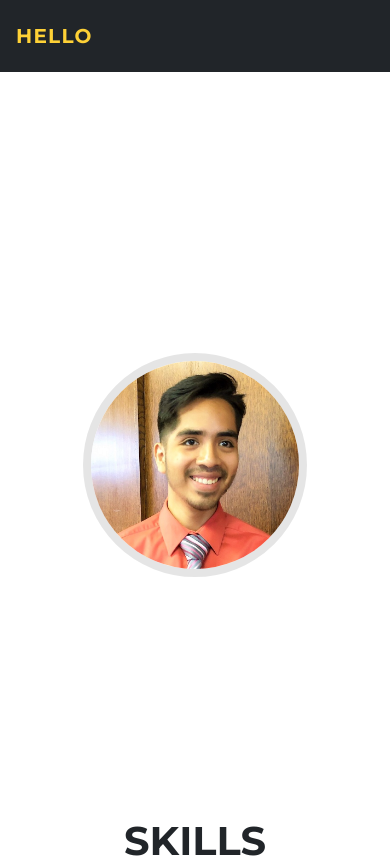
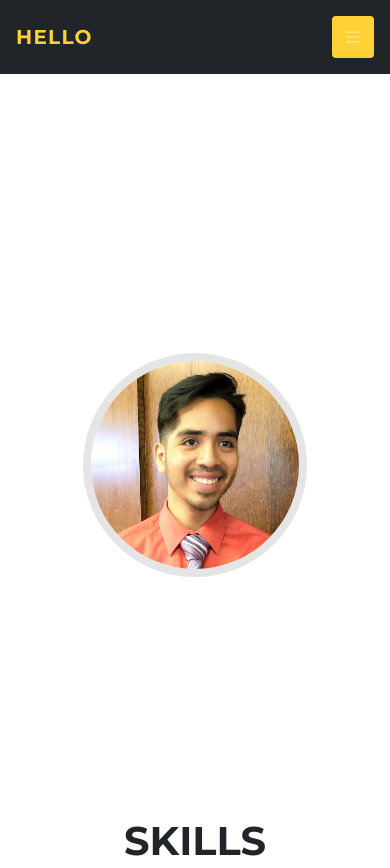
Before and after one commit to adelascasas/adelascasas.github.io, a plain HTML site: page index.html in a window 390 px wide. Shown: the top 868 px of the page. Drawn offline with nearby package versions, Linux system fonts and the light colour scheme; a web font is replaced by a local one.

Commit message:
updated for mobile

```diff
--- a/index.html
+++ b/index.html
@@ -21,6 +21,11 @@
         <nav class="navbar navbar-expand-lg navbar-dark fixed-top" id="mainNav">
             <div class="container">
                 <a class="navbar-brand js-scroll-trigger" href="#page-top">Hello</a>
+                <div class="navbar-header">
+                    <button type="button" class="navbar-toggler" data-toggle="collapse" data-target="#navbarResponsive" aria-expanded="false">
+                        <span class="navbar-toggler-icon"></span>
+                    </button>
+                </div>
                 <div class="collapse navbar-collapse" id="navbarResponsive">
                     <ul class="navbar-nav text-uppercase ml-auto">
                         <li class="nav-item"><a class="nav-link js-scroll-trigger" href="#services">Skills</a></li>
```
